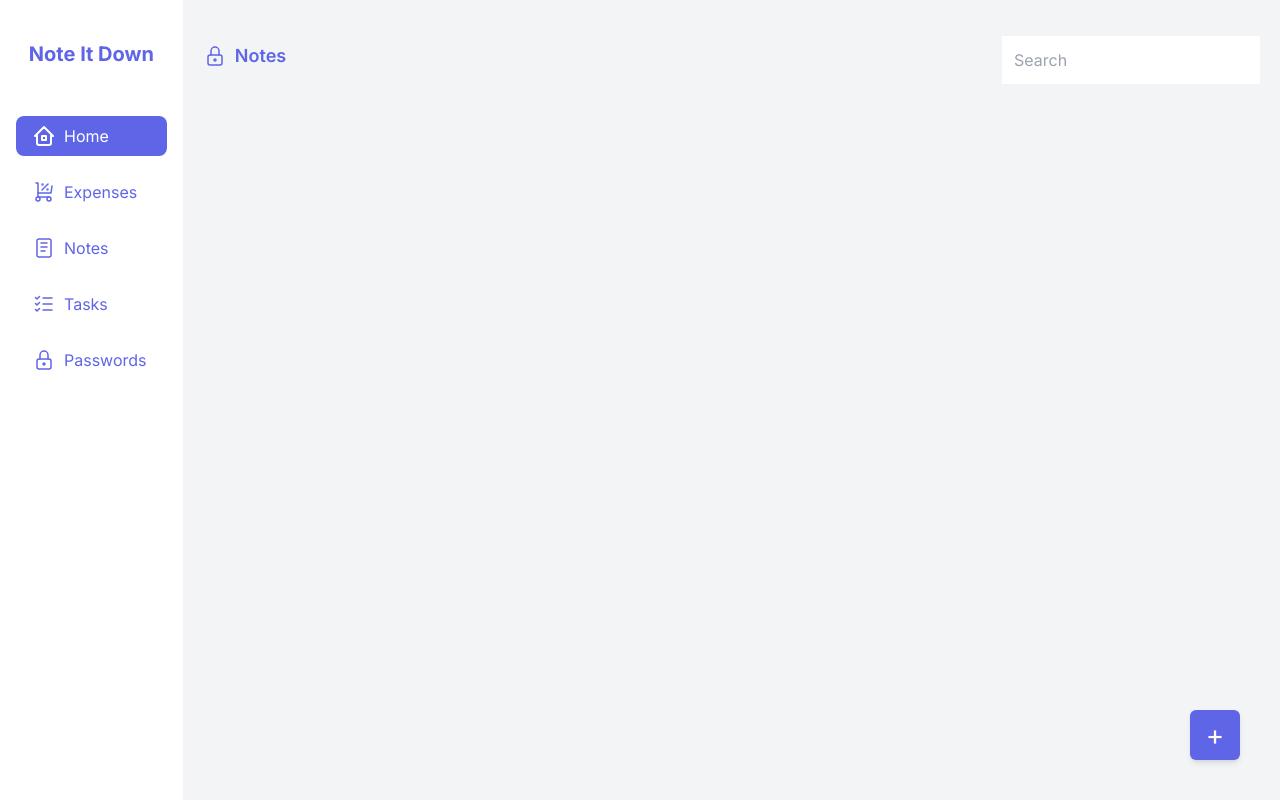
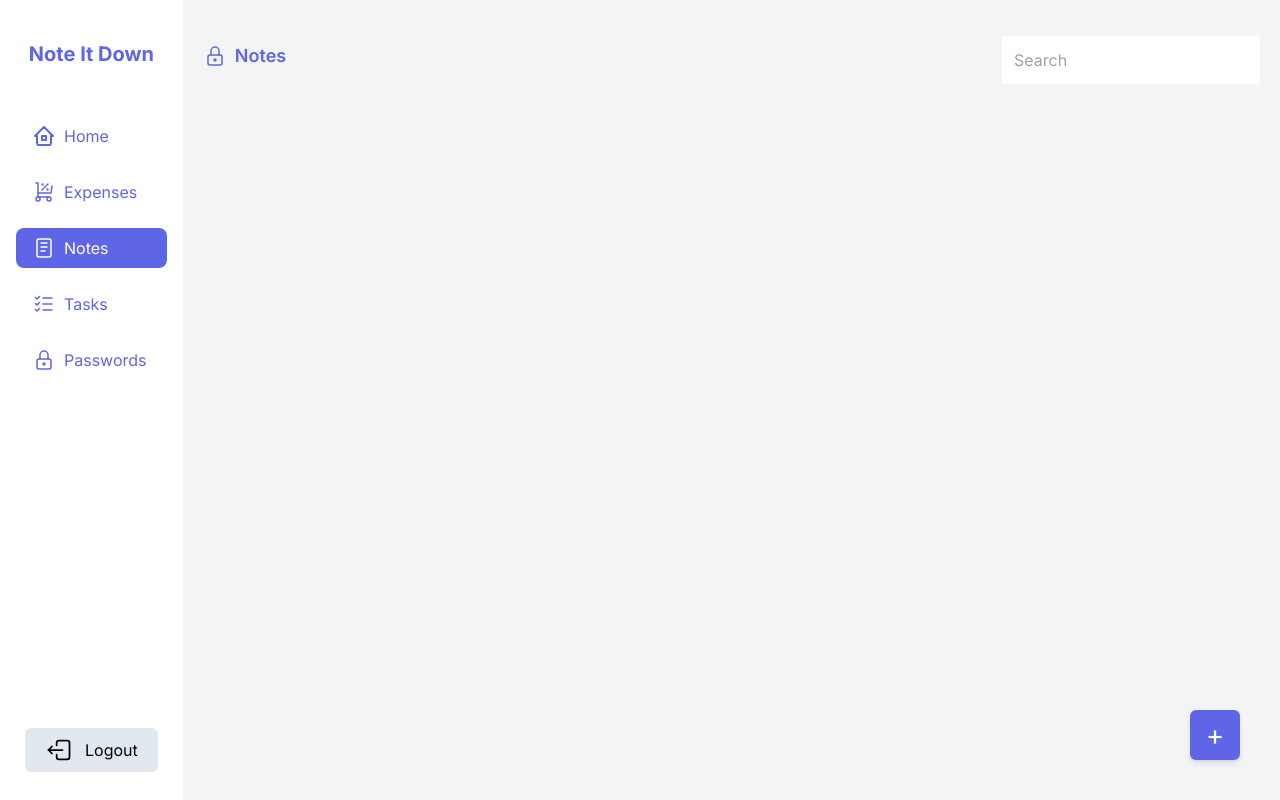
Before and after one commit to Kshirsagar-Govind/note-it-down-revamp, a Next.js app: page /dashboard/notes in a window 1280 px wide. Built offline with nearby package versions, Linux system fonts and the light colour scheme.

Commit message:
logout and some issues

```diff
--- a/app/(assets)/(svg)/eye-logo.jsx
+++ b/app/(assets)/(svg)/eye-logo.jsx
@@ -1,21 +1,43 @@
-const EyeLogo = ({ show }) => {
+const EyeLogo = ({ show, color }) => {
   if (show) {
     return (
-            <svg xmlns="http://www.w3.org/2000/svg" className="icon icon-tabler icon-tabler-eye" width="28" height="28" viewBox="0 0 24 24" strokeWidth="1.5" stroke="#000000" fill="none" strokeLinecap="round" strokeLinejoin="round">
+      <svg
+        xmlns="http://www.w3.org/2000/svg"
+        className="icon icon-tabler icon-tabler-eye"
+        width="28"
+        height="28"
+        viewBox="0 0 24 24"
+        strokeWidth="1.5"
+        stroke={color||"#000000"}
+        fill="none"
+        strokeLinecap="round"
+        strokeLinejoin="round"
+      >
         <path stroke="none" d="M0 0h24v24H0z" fill="none" />
         <path d="M10 12a2 2 0 1 0 4 0a2 2 0 0 0 -4 0" />
         <path d="M21 12c-2.4 4 -5.4 6 -9 6c-3.6 0 -6.6 -2 -9 -6c2.4 -4 5.4 -6 9 -6c3.6 0 6.6 2 9 6" />
       </svg>
-        )
+    );
   } else {
     return (
-            <svg xmlns="http://www.w3.org/2000/svg" className="icon icon-tabler icon-tabler-eye-off" width="28" height="28" viewBox="0 0 24 24" strokeWidth="1.5" stroke="#000000" fill="none" strokeLinecap="round" strokeLinejoin="round">
+      <svg
+        xmlns="http://www.w3.org/2000/svg"
+        className="icon icon-tabler icon-tabler-eye-off"
+        width="28"
+        height="28"
+        viewBox="0 0 24 24"
+        strokeWidth="1.5"
+        stroke={color||"#000000"}
+        fill="none"
+        strokeLinecap="round"
+        strokeLinejoin="round"
+      >
         <path stroke="none" d="M0 0h24v24H0z" fill="none" />
         <path d="M10.585 10.587a2 2 0 0 0 2.829 2.828" />
         <path d="M16.681 16.673a8.717 8.717 0 0 1 -4.681 1.327c-3.6 0 -6.6 -2 -9 -6c1.272 -2.12 2.712 -3.678 4.32 -4.674m2.86 -1.146a9.055 9.055 0 0 1 1.82 -.18c3.6 0 6.6 2 9 6c-.666 1.11 -1.379 2.067 -2.138 2.87" />
         <path d="M3 3l18 18" />
       </svg>
-        )
+    );
   }
-}
+};
 export default EyeLogo;
--- /dev/null
+++ b/app/(assets)/logout.jsx
@@ -0,0 +1,11 @@
+const LogoutLogo=()=>{
+    return(
+        <svg xmlns="http://www.w3.org/2000/svg" class="icon icon-tabler icon-tabler-logout-2" width="28" height="28" viewBox="0 0 24 24" stroke-width="1.5" stroke="#000000" fill="none" stroke-linecap="round" stroke-linejoin="round">
+  <path stroke="none" d="M0 0h24v24H0z" fill="none"/>
+  <path d="M10 8v-2a2 2 0 0 1 2 -2h7a2 2 0 0 1 2 2v12a2 2 0 0 1 -2 2h-7a2 2 0 0 1 -2 -2v-2" />
+  <path d="M15 12h-12l3 -3" />
+  <path d="M6 15l-3 -3" />
+</svg>
+    )
+}
+export default LogoutLogo;
--- a/app/(components)/bar-chart.jsx
+++ b/app/(components)/bar-chart.jsx
@@ -66,7 +66,6 @@ const ExpenseGraph = () => {
             new Date(arr[j].createdAt.split("T")[0]).getDate() ==
             temp_date.getDate()
           ) {
-            console.log("---------------------------------");
             total = total + Number(arr[j].cost);
             expenses[
               new Date(arr[j].createdAt.split("T")[0]).getDate() - 1
--- a/app/(components)/sidemenu.jsx
+++ b/app/(components)/sidemenu.jsx
@@ -6,6 +6,9 @@ import TasksLogo from "../(assets)/(svg)/tasks-logo";
 import AllNotesLogo from "../(assets)/(svg)/all-notes-logo";
 import ExpenseLogo from "../(assets)/(svg)/expense-logo";
 import PasswordLogo from "../(assets)/(svg)/password-logo";
+import LogoutLogo from "../(assets)/logout";
+import { redirect } from "next/navigation";
+import { WarningNotify } from "../Helpers/popups";
 
 const SideMenu = ({}) => {
   const [selected, _setSelect] = React.useState("home");
@@ -27,7 +30,7 @@ const SideMenu = ({}) => {
       case "expenses":
         return _setSelect(menu);
 
-      case "all_notes":
+      case "notes":
         return _setSelect(menu);
 
       case "tasks":
@@ -46,7 +49,7 @@ const SideMenu = ({}) => {
       <div className="my-10 mx-auto text-theme-color font-bold text-xl">
         Note It Down
       </div>
-      <div className="px-4 ">
+      <div className="px-4 flex flex-col justify-between h-full ">
         <ul className="text-theme-color text-md">
           <Link href="/dashboard">
             <li
@@ -85,17 +88,22 @@ const SideMenu = ({}) => {
           </Link>
 
           <Link href="/dashboard/notes">
-                    <li
-                        className={selected == 'all_notes' ? "flex p-2 px-4 rounded-lg bg-theme-color text-pure my-2" : "flex p-4 hover:font-semibold cursor-pointer"}
-
-                        id='all_notes'
-                        onClick={() => menuSelected('notes')}>
-                        <AllNotesLogo color={selected == 'notes' ? "#FFF" : "#5F65E7"} size="2" />
-                        <span className="ml-2">
-                            Notes
-                        </span>
-                    </li>
-                </Link >
+            <li
+              className={
+                selected == "notes"
+                  ? "flex p-2 px-4 rounded-lg bg-theme-color text-pure my-2"
+                  : "flex p-4 hover:font-semibold cursor-pointer"
+              }
+              id="notes"
+              onClick={() => menuSelected("notes")}
+            >
+              <AllNotesLogo
+                color={selected == "notes" ? "#FFF" : "#5F65E7"}
+                size="2"
+              />
+              <span className="ml-2">Notes</span>
+            </li>
+          </Link>
 
           <Link href="/dashboard/tasks">
             <li
@@ -133,6 +141,22 @@ const SideMenu = ({}) => {
             </li>
           </Link>
         </ul>
+
+        <div className="just-center py-7 w-full ">
+          <div
+            className="bg-slate-200 px-5 py-2 items-center rounded-md flex flex-row gap-3 cursor-pointer"
+            onClick={() => {
+              WarningNotify("Logging you out");
+              localStorage.clear();
+              window.location.href = window.location.origin;
+            }}
+          >
+            <div className="">
+              <LogoutLogo />
+            </div>
+            <h1>Logout</h1>
+          </div>
+        </div>
       </div>
     </div>
   );
--- a/app/(components)/task-card.jsx
+++ b/app/(components)/task-card.jsx
@@ -22,7 +22,6 @@ const TaskCard = ({ id, color, task }) => {
       `${API_URL}/update-task-status`,
       data
     );
-    // dispatch(updatetTaskStatus(data));
   };
 
   return (
--- a/app/dashboard/passwords/page.jsx
+++ b/app/dashboard/passwords/page.jsx
@@ -31,7 +31,6 @@ const Passwords = () => {
 
   React.useEffect(() => {
     if (user && passwords.length < 1) getData();
-    console.log(user);
   }, [user]);
   React.useEffect(() => {}, [passwords]);
 
--- a/app/dashboard/tasks/page.jsx
+++ b/app/dashboard/tasks/page.jsx
@@ -11,6 +11,7 @@ import CloseButton from "@/app/Helpers/close-button";
 import Colors from "@/app/Helpers/colors";
 import { API_URL } from "@/constants";
 import axios from "axios";
+import EyeLogo from "@/app/(assets)/(svg)/eye-logo";
 
 const Tasks = () => {
   const { tasks, isLoading } = useAppSelector((state) => state.tasksReducer);
@@ -170,8 +171,8 @@ const Tasks = () => {
                         style={{ backgroundColor: `${item.color}` }}
                         className={
                           item.color === selectedColor
-                          ? "w-[40px] h-[40px] rounded-md shadow-sm border-2 border-theme-color"
-                          : "w-[40px] h-[40px] rounded-md transition-transform hover:-translate-y-1 hover:shadow-md"
+                            ? "w-[40px] h-[40px] rounded-md shadow-sm border-2 border-theme-color"
+                            : "w-[40px] h-[40px] rounded-md transition-transform hover:-translate-y-1 hover:shadow-md"
                         }
                       />
                     ))}
@@ -271,9 +272,11 @@ const TaskContainer = ({ data, color }) => {
         onClick={() => setShowTasks(!showTasks)}
       >
         <h1 className="head-24-semi">{data.tasks_title}</h1>
-        <img className={showTasks ? "rot-180" : ""} src={ArrowDown} alt="" />
+        <div className="cursor-pointer">
+          <EyeLogo show={showTasks} />
+        </div>
       </div>
-      <div className={showTasks ? "tasks-list-div" : "none"}>
+      <div className={showTasks ? "" : "hidden"}>
         {data.Tasks.map((item, index) => (
           <div key={index}>
             <TaskCard id={data.tasks_id} color={data.color} task={item} />
```
Lines whose indentation alone changed are shown as unchanged.
